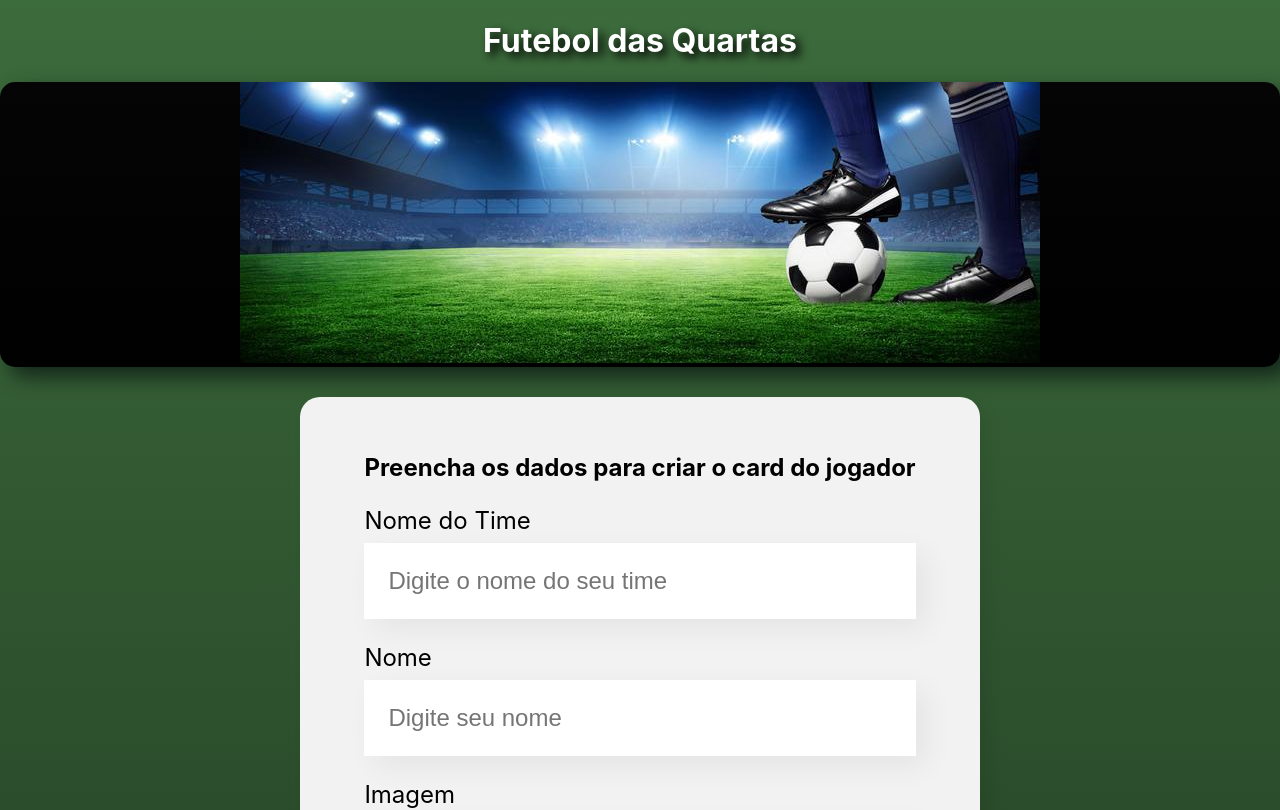
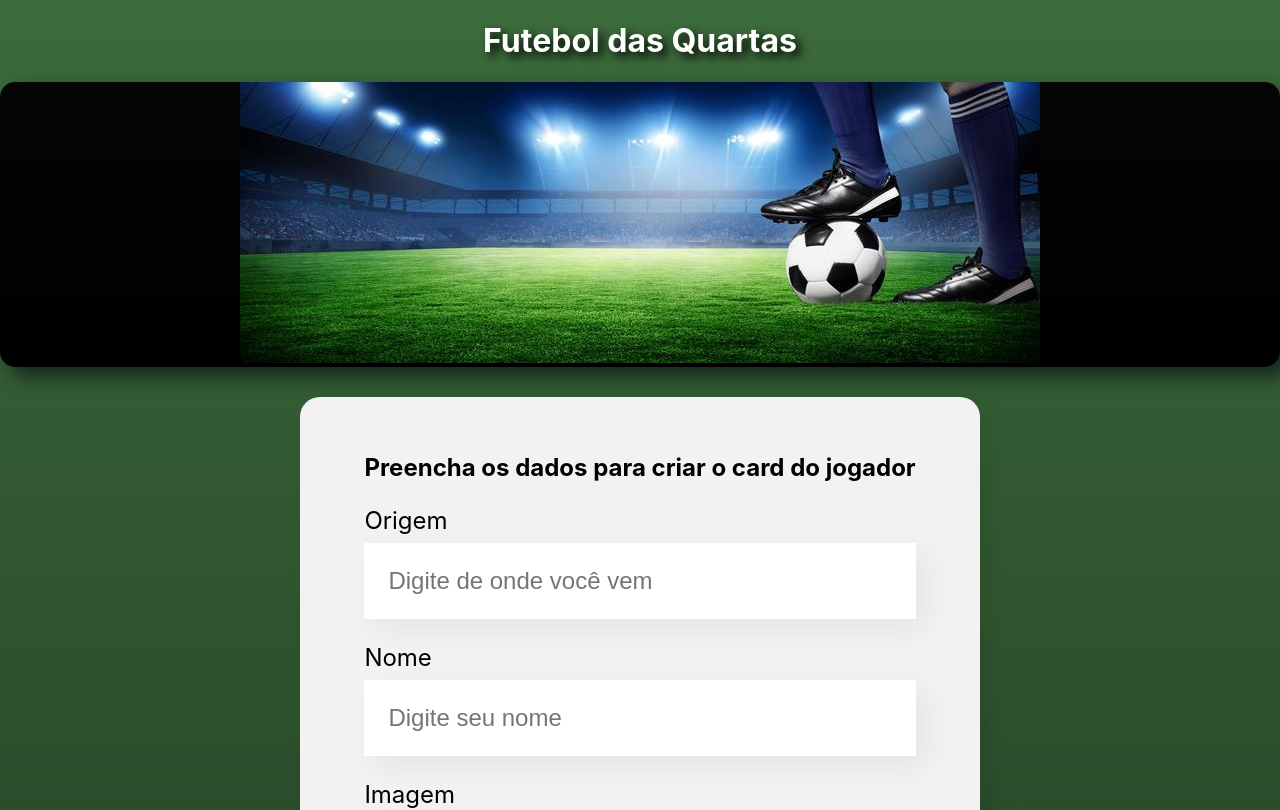
Before and after one commit to Alex-Majdalani/Escalacao-Time-de-Futebol, a React (Create React App) app in the folder futebol/: page / in a window 1280 px wide. Shown: the top 810 px of the page. Built offline with nearby package versions, Linux system fonts and the light colour scheme.

Commit message:
alterei o componente Jogadores para o card receber as informações do formulario

```diff
--- a/futebol/src/App.js
+++ b/futebol/src/App.js
@@ -74,6 +74,7 @@ function App() {
           nome={posicoes.nome}
           corPrimaria={posicoes.corPrimaria}
           corSecundaria={posicoes.corSecundaria}
+          jogadores={jogadores}
         />
       ))}
     </div>
--- a/futebol/src/componentes/Formulario/index.js
+++ b/futebol/src/componentes/Formulario/index.js
@@ -9,14 +9,14 @@ const Formulario = (props) => {
   const aoSalvar = (evento) => {
     evento.preventDefault();
     props.aoJogadorCadastrado({
-      nomeTime,
+      origem,
       nome,
       imagem,
       position,
     });
   };
 
-  const [nomeTime, setNomeTime] = useState("");
+  const [origem, setOrigem] = useState("");
   const [nome, setNome] = useState("");
   const [imagem, setImagem] = useState("");
   const [position, setPosition] = useState("");
@@ -27,10 +27,10 @@ const Formulario = (props) => {
         <h2>Preencha os dados para criar o card do jogador</h2>
         <CampoTexto
           obrigatorio={true}
-          label="Nome do Time"
-          placeholder="Digite o nome do seu time"
-          valor={nomeTime}
-          aoAlterado={(valor) => setNomeTime(valor)}
+          label="Origem"
+          placeholder="Digite de onde você vem"
+          valor={origem}
+          aoAlterado={(valor) => setOrigem(valor)}
         />
         <CampoTexto
           obrigatorio={true}
--- a/futebol/src/componentes/Posicoes/index.js
+++ b/futebol/src/componentes/Posicoes/index.js
@@ -1,3 +1,4 @@
+import Jogadores from "../Jogadores";
 import "./Posicoes.css";
 
 const Posicoes = (props) => {
@@ -7,6 +8,9 @@ const Posicoes = (props) => {
   return (
     <section className="posicao" style={corSecundaria}>
       <h3 style={corPrimaria}>{props.nome}</h3>
+      {props.jogadores.map((jogadores) => (
+        <Jogadores nome={jogadores.nome} origem={jogadores.origem} />
+      ))}
     </section>
   );
 };
```
